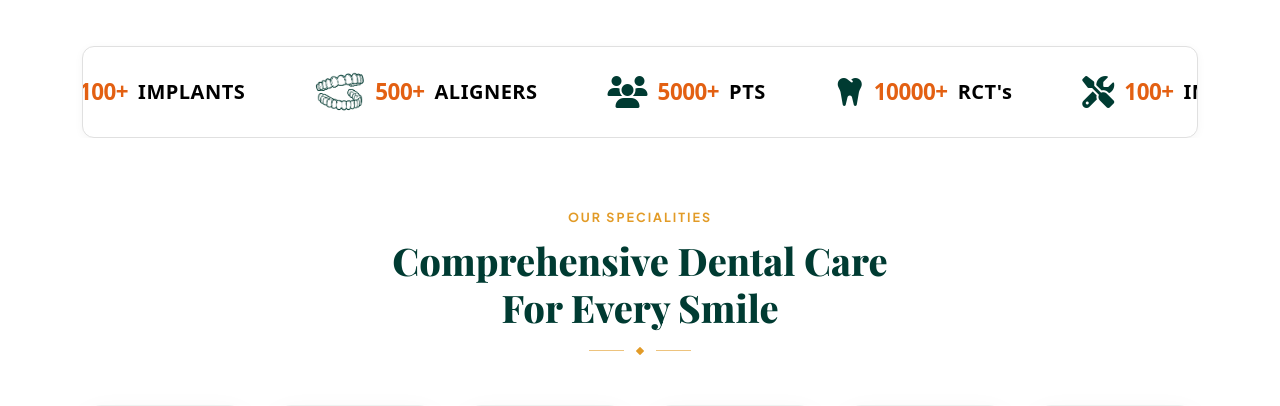
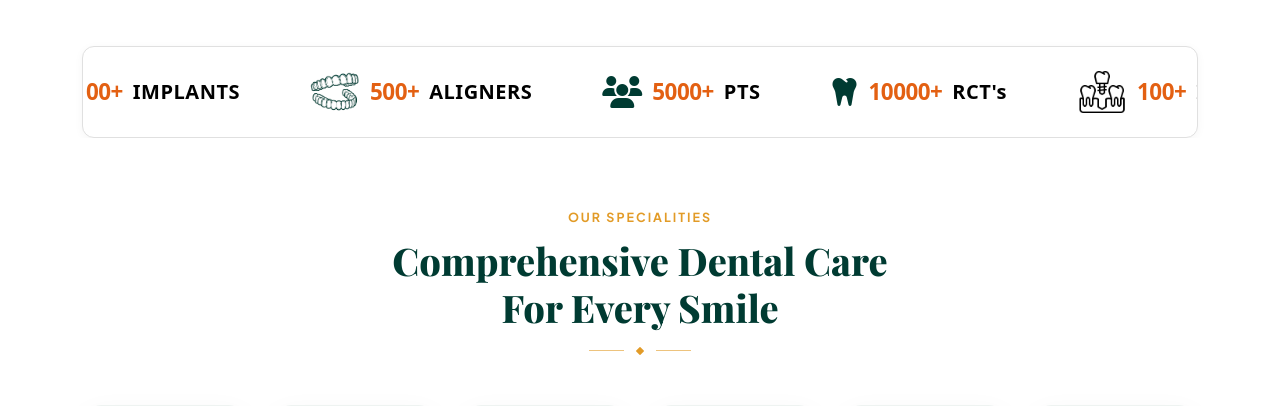
Before and after one commit to bhavi-creations/anish-dental, a PHP site: page /home.php in a window 1280 px wide. Shown: the part 632-1038 px from the top of the page. Run offline with PHP 8.4, Linux system fonts and the light colour scheme.

Commit message:
Added changes in home page

```diff
--- a/home.php
+++ b/home.php
@@ -129,13 +129,13 @@
                 </div>
 
                 <div class="stat-item">
-                    <i class="fa-solid fa-screwdriver-wrench stat-icon"></i>
+                    <img src="./assets/img/icons/dentalimplants_new.png" alt="" style="width: 50px; height: 50px;">
                     <span class="stat-number">100+</span>
                     <span class="stat-text">IMPLANTS</span>
                 </div>
 
                 <div class="stat-item">
-                    <i class="fa-solid fa-teeth-open stat-icon"></i>
+                    <img src="./assets/img/icons/aligners-icon.png" alt="" style="width: 50px; height: 50px;">
                     <span class="stat-number">500+</span>
                     <span class="stat-text">ALIGNERS</span>
                 </div>
```
